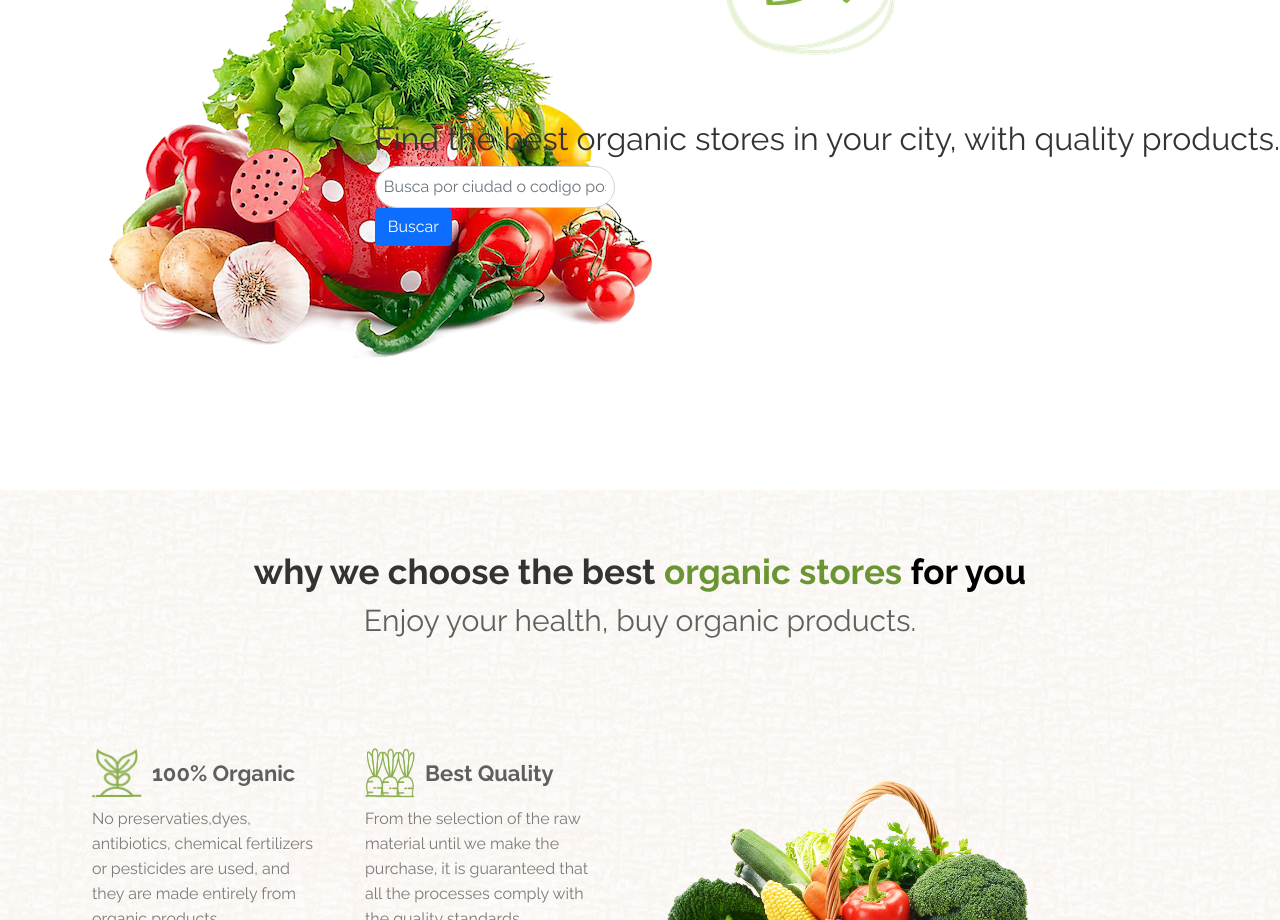
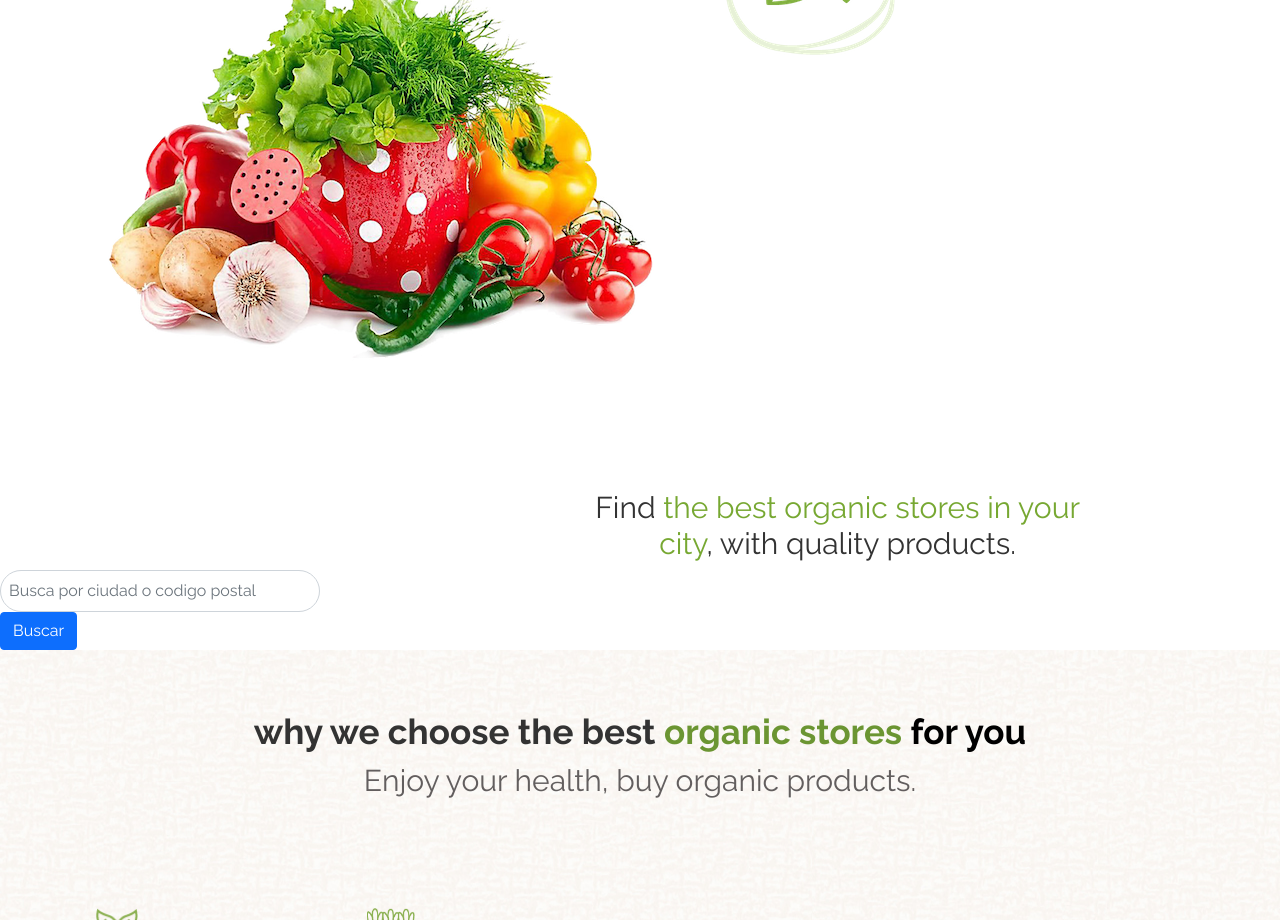
Before and after one commit to mattndross/proximity-network-project, a React (Create React App) app in the folder front-end/: page / in a window 1280 px wide. Shown: the part 960-1880 px from the top of the page. Built offline with nearby package versions, Linux system fonts and the light colour scheme.

Commit message:
modificando

```diff
--- a/front-end/src/components/SearchBar/SearchBar.css
+++ b/front-end/src/components/SearchBar/SearchBar.css
@@ -1,10 +1,24 @@
 .text{
-  display: table-cell;
-  float: right;
+  text-align: right;
+}
+
+
+.searchText{
+  /* display: table-cell; */
+  /* float: right; */
+  margin-right: 200px;
+  display: inline-block;
+  text-align: center;
+  color:#333333;
+  font-size: 30px;
+}
+
+.searchText span {
+  color:#77a832;
 }
 
 .search-row{
-  width: 300px;
+  width: 400px;
 
 }
 
--- a/front-end/src/components/SearchBar/SearchBar.js
+++ b/front-end/src/components/SearchBar/SearchBar.js
@@ -16,12 +16,11 @@ function SearchBar() {
         </div>
 
         <div className="bgImageLeft" style={{ backgroundImage: `url(${img_banner})`, backgroundRepeat: "no-repeat", height: "650px", backgroundPosition: "left", marginLeft: "100px" }}>
+        </div>
           <div className="text">
-            <h2 className="searchText">Find the best organic stores in your city, with quality products.</h2>
-            < Search />
-
+            <h2 className="searchText">Find <span>the best organic stores in your <br/>city</span>, with quality products.</h2>
           </div>
-        </div>
+          < Search />
       </div>
     </>
 
```
